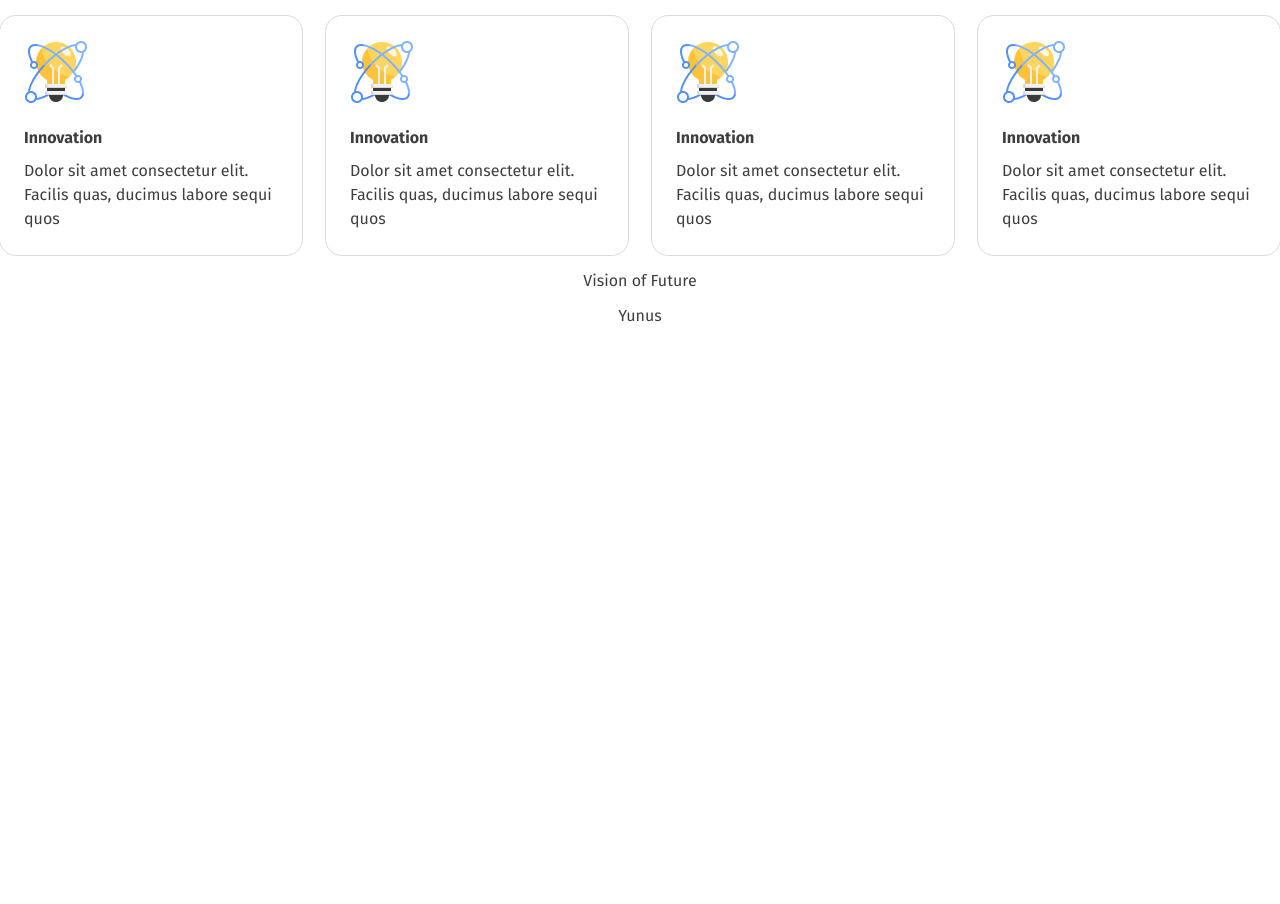
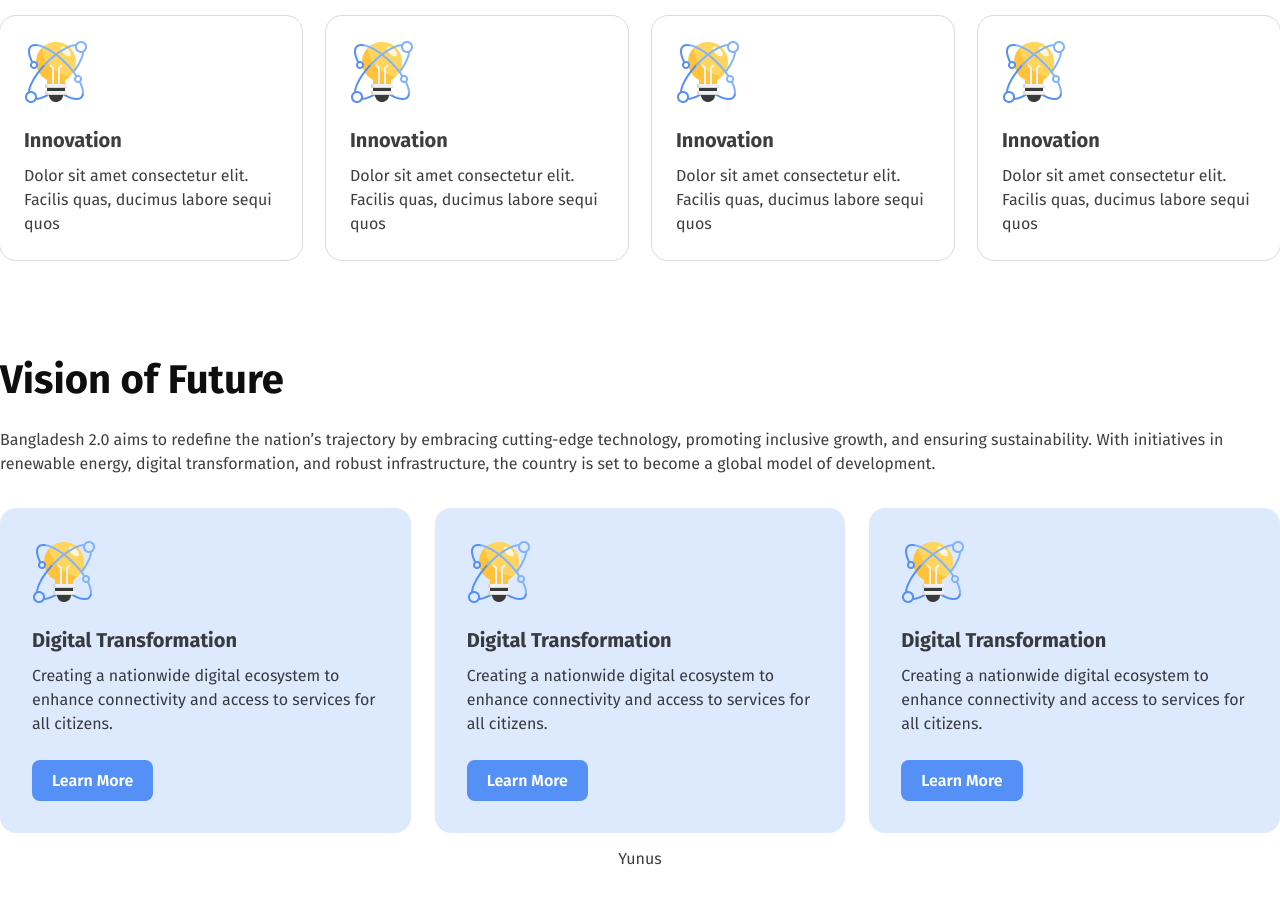
Before and after one commit to imran-khan-dev/bd-2.0-A01-PH-J11-25, a plain HTML site: page index.html in a window 1280 px wide. Shown: the part 860-1764 px from the top of the page. Before the commit the page ends 1249 px from the top, so only its background shows below. Drawn offline with Linux system fonts and the light colour scheme.

Commit message:
vision completed but some changes still needed

```diff
--- a/index.html
+++ b/index.html
@@ -40,7 +40,7 @@
         </div>
 
         <!-- Pillars-->
-        <div>
+        <div class="pillars-of-bd2">
             <h2 class="pillars-card-title">
                 Pillars of Bangladesh 2.0
             </h2>
@@ -77,7 +77,47 @@
         </div>
 
         <!-- Vision -->
-        <div>Vision of Future</div>
+        <div>
+            <div class="vision-text-box">
+                <h2>Vision of Future</h2>
+                <p>Bangladesh 2.0 aims to redefine the nation’s trajectory by embracing cutting-edge technology,
+                    promoting inclusive growth, and ensuring sustainability. With initiatives in renewable energy,
+                    digital transformation, and robust infrastructure, the country is set to become a global model of
+                    development.</p>
+            </div>
+            <div class="vision-all-cards">
+                <div class="vision-card">
+                    <div class="vision-card-text-box">
+                        <img src="assets/card-icon.png" alt="card-icon">
+                        <h4>Digital Transformation</h4>
+                        <p>Creating a nationwide digital ecosystem to enhance connectivity and access to services for
+                            all
+                            citizens.</p>
+                    </div>
+                    <button>Learn More</button>
+                </div>
+                <div class="vision-card">
+                    <div class="vision-card-text-box">
+                        <img src="assets/card-icon.png" alt="card-icon">
+                        <h4>Digital Transformation</h4>
+                        <p>Creating a nationwide digital ecosystem to enhance connectivity and access to services for
+                            all
+                            citizens.</p>
+                    </div>
+                    <button>Learn More</button>
+                </div>
+                <div class="vision-card">
+                    <div class="vision-card-text-box">
+                        <img src="assets/card-icon.png" alt="card-icon">
+                        <h4>Digital Transformation</h4>
+                        <p>Creating a nationwide digital ecosystem to enhance connectivity and access to services for
+                            all
+                            citizens.</p>
+                    </div>
+                    <button>Learn More</button>
+                </div>
+            </div>
+        </div>
 
         <!-- Dr. Yunus Quote -->
         <div>Yunus</div>
--- a/style.css
+++ b/style.css
@@ -159,14 +159,81 @@ img {
 }
 
 /* Card Elements */
+.pillars-of-bd2 {
+    margin-bottom: 80px;
+}
+
 .pillar-card img {
     margin-bottom: 24px;
 }
 
 .pillar-card h4 {
     margin-bottom: 12px;
+    font-size: 20px;
 }
 
 .pillar-card p {
     margin-bottom: 0;
 }
+
+/* Vision of Future */
+
+/* Cards Container */
+.vision-all-cards {
+    display: flex;
+    align-items: center;
+    justify-content: space-between;
+}
+
+.vision-all-cards :last-child {
+    margin-right: 0;
+}
+
+/* Individual Card */
+.vision-card {
+    outline: 1px solid rgba(14, 14, 14, 0.15);
+    border-radius: 16px;
+    padding: 32px;
+    margin-right: 24px;
+    background: rgba(84, 144, 245, 0.2);
+    outline: none;
+}
+
+/* Card Elements */
+.vision-card img {
+    margin-bottom: 24px;
+}
+
+.vision-card h4 {
+    font-size: 20px;
+    margin-bottom: 12px;
+}
+
+.vision-card p {
+    margin-bottom: 0;
+}
+
+.vision-card-text-box {
+    margin-bottom: 24px;
+}
+
+.vision-card button {
+    padding: 11px 20px;
+    font-family: "Fira Sans", serif;
+    font-size: 16px;
+    font-weight: 600;
+    color: white;
+    background: #5490F5;
+    border: none;
+    border-radius: 8px;
+}
+
+/* Text Box */
+.vision-text-box {
+    margin-bottom: 32px;
+}
+
+.vision-text-box h2 {
+    font-size: 40px;
+    margin-bottom: 24px;
+}
```
